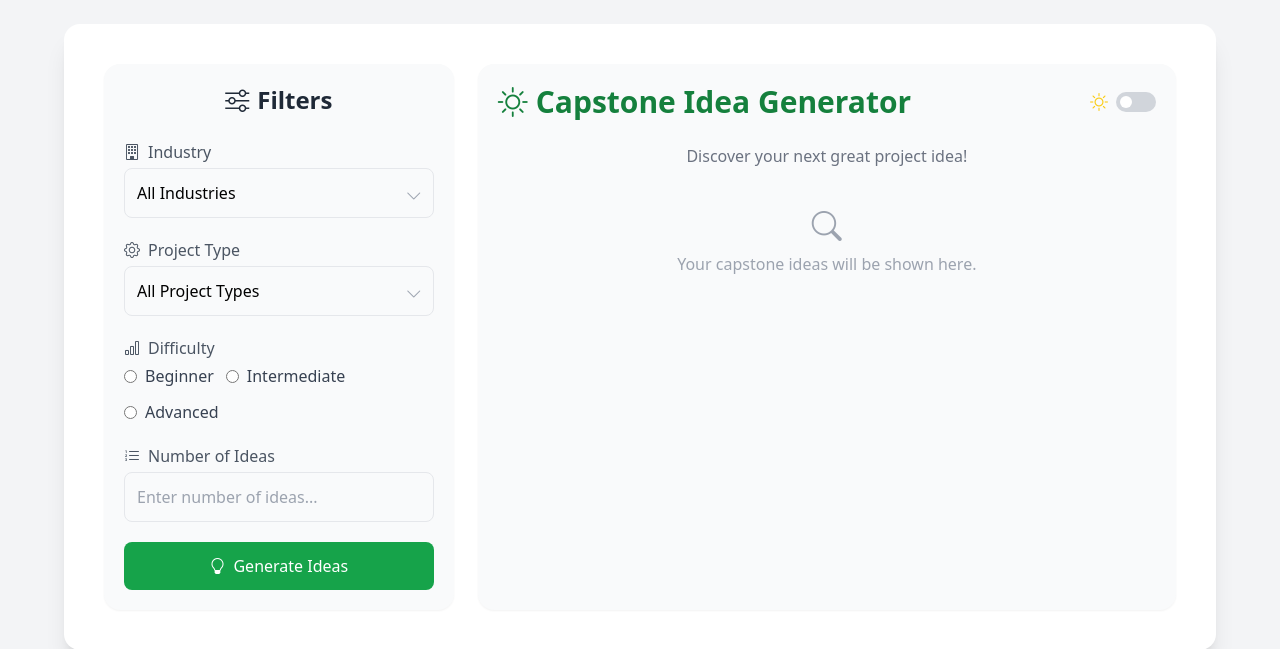
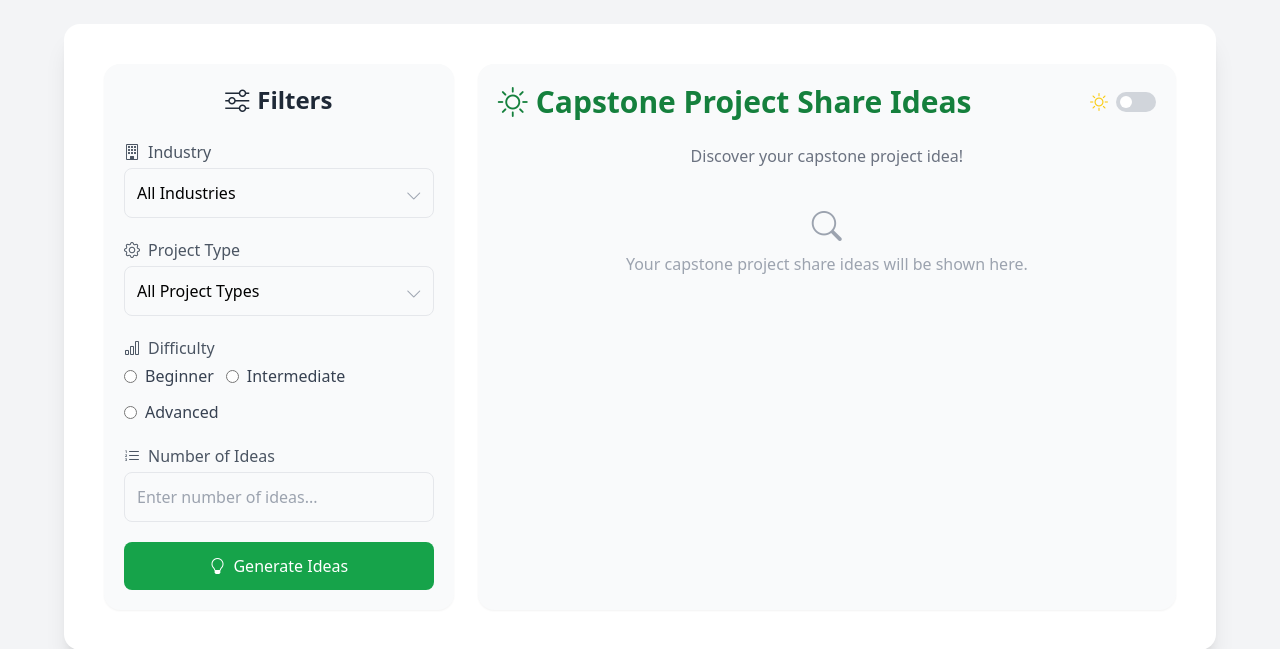
Before and after one commit to personalweb-app/capstone-generator-share-idea, a Flask app: page / in a window 1280 px wide. Shown: the top 649 px of the page. Run offline with Flask 3, Linux system fonts and the light colour scheme; some libraries are stand-ins or nearby versions.

Commit message:
Update index.html

```diff
--- a/templates/index.html
+++ b/templates/index.html
@@ -116,7 +116,7 @@
       <div class="w-full md:w-2/3 bg-gray-50 rounded-2xl p-5 shadow-sm transition-colors duration-500">
         <div class="flex justify-between items-center mb-4 sm:mb-6">
           <h1 class="text-2xl sm:text-3xl font-bold text-green-700 flex items-center gap-2">
-            <i class="bi bi-brightness-high"></i> Capstone Idea Generator
+            <i class="bi bi-brightness-high"></i> Capstone Project Share Ideas
           </h1>
 
           <!-- ✅ Dark Mode Toggle (Desktop Version) -->
@@ -131,7 +131,7 @@
           </div>
         </div>
 
-        <p class="text-gray-500 text-center mb-4 text-sm sm:text-base">Discover your next great project idea!</p>
+        <p class="text-gray-500 text-center mb-4 text-sm sm:text-base">Discover your capstone project idea!</p>
 
         {% if results %}
           <div class="grid gap-4">
@@ -180,7 +180,7 @@
         {% else %}
           <div class="text-gray-400 text-center mt-10 flex flex-col items-center gap-2">
             <i class="bi bi-search text-3xl"></i>
-            <span class="text-sm sm:text-base">Your capstone ideas will be shown here.</span>
+            <span class="text-sm sm:text-base">Your capstone project share ideas will be shown here.</span>
           </div>
         {% endif %}
       </div>
```
